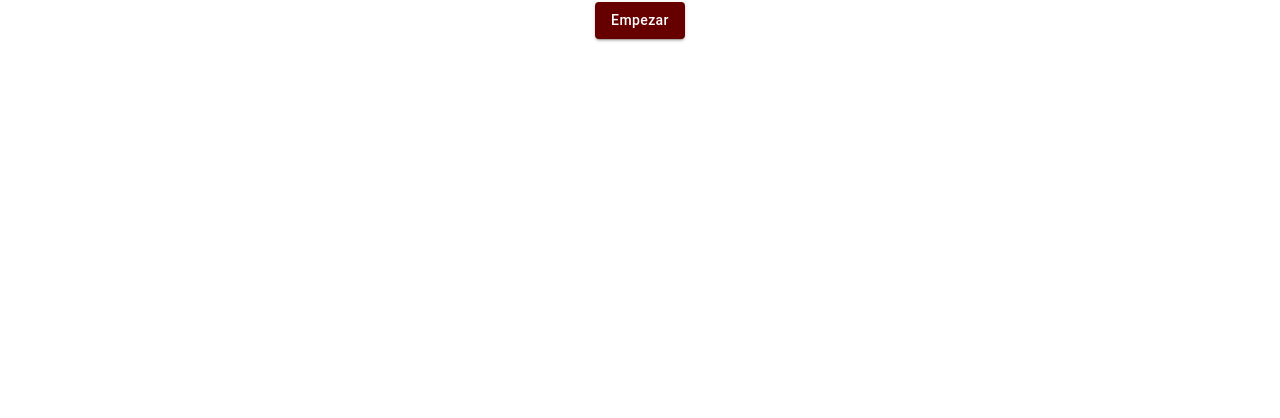
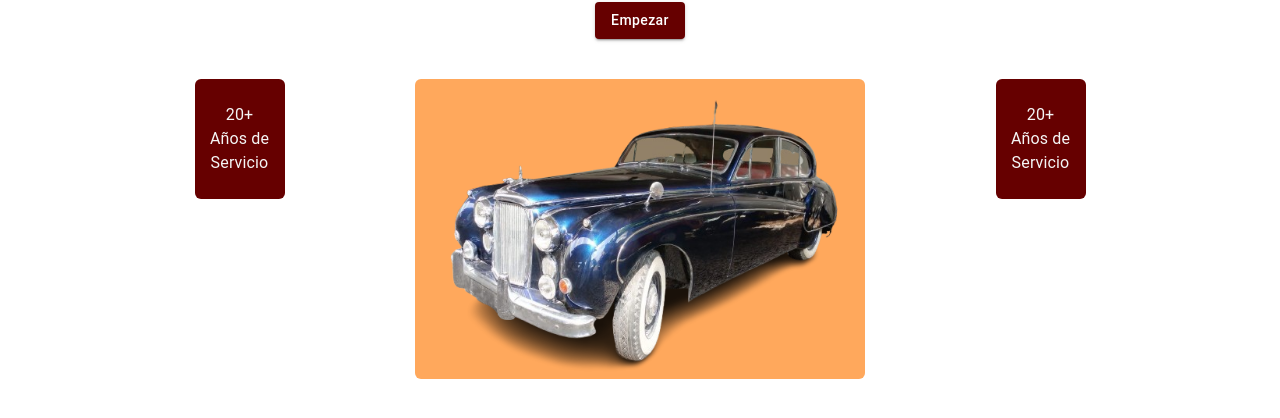
Before and after one commit to jdmc-unah/Autoverstat, a React (Vite) app in the folder autoverstat/: page / in a window 1280 px wide. Shown: the part 244-662 px from the top of the page. Built offline with nearby package versions, Linux system fonts and the light colour scheme.

Commit message:
imagen de bienvenida con fade

```diff
--- /dev/null
+++ b/autoverstat/src/components/welcome_section/Details.jsx
@@ -0,0 +1,17 @@
+import Box from '@mui/material/Box'
+import Typography from '@mui/material/Typography'
+
+
+const Stats = ({texto})=>{
+
+    return(
+        <Box height={120} width={90}
+        sx={{ display:'flex', flexDirection:'column', justifyContent:'center' , backgroundColor: 'var(--rojo)', borderRadius: 1.5 }} >
+            <Typography textAlign={'center'} variant="body1" color="var(--blanco)" sx={{whiteSpace: 'pre-line'}} >
+                {texto}
+            </Typography>
+        </Box>
+    )
+}
+
+export default Stats
--- /dev/null
+++ b/autoverstat/src/components/welcome_section/FadeImage.jsx
@@ -0,0 +1,55 @@
+import { useEffect, useState } from 'react';
+import { Fade, Box } from '@mui/material';
+
+import blueCarCrashed from '../../assets/blueCarCrashed.png'
+import blueCarFinished from '../../assets/blueCarFinished.png'
+
+const FadeImage = () => {
+  const [mostrarPrimera, setMostrarPrimera] = useState(true);
+
+  useEffect(() => {
+    const intervalo = setInterval(() => {
+      setMostrarPrimera((prev) => !prev);
+    }, 3000); // Cambia cada 3 segundos
+
+    return () => clearInterval(intervalo); // Limpieza al desmontar
+  }, []);
+
+  return (
+    <Box sx={{ position: 'relative', width: 450, height: 300,
+    overflow: 'hidden' , backgroundColor: 'var(--naranja)', borderRadius: 1.5}}>
+
+      <Fade in={mostrarPrimera} timeout={1000}>
+        <Box
+          component="img"
+          src={blueCarCrashed}
+
+          alt="Imagen 1"
+          sx={{
+            pl:1,
+            position: 'absolute',
+            width: '100%',
+            height: '100%',
+            objectFit: 'cover',
+          }}
+        />
+      </Fade>
+
+      <Fade in={!mostrarPrimera} timeout={1000}>
+        <Box
+          component="img"
+          src={blueCarFinished}
+          alt="Imagen 2"
+          sx={{
+            position: 'absolute',
+            width: '100%',
+            height: '100%',
+            objectFit: 'cover',
+          }}
+        />
+      </Fade>
+    </Box>
+  );
+};
+
+export default FadeImage;
--- a/autoverstat/src/components/welcome_section/Welcome.jsx
+++ b/autoverstat/src/components/welcome_section/Welcome.jsx
@@ -3,20 +3,30 @@ import Typography from '@mui/material/Typography'
 import Box from '@mui/material/Box'
 import Button from '@mui/material/Button'
 
-
-
+import Details from './Details'
+import FadeImage from './FadeImage'
 
 const Welcome =()=>{
 
     return(
+
+        <>
             <Box sx={{  mt: 10, display:'flex', alignItems:'center', flexDirection:'column'}} >
                 <Typography textAlign={'center'} variant="h4" color="var(--negro)">Donde la experiencia se convierte en excelencia</Typography>
                 <Typography sx={{pt:2, pb:4}} variant="body1" color="text.secondary">Acabados de la mejor calidad para tu vehículo</Typography>
                 <Button   size='medium' variant="contained" sx={{backgroundColor: "var(--rojo)", textTransform: 'none'}}>
                     Empezar
                 </Button>
+            </Box>
 
+            <Box sx={{display:'flex', justifyContent:'space-evenly', alignItems: 'top', mt:5}}>
+                <Details texto={ `20+ \n Años de Servicio`}/>
+                <FadeImage/>
+                <Details texto={ `20+ \n Años de Servicio`}/>
             </Box>
+
+        </>
+
     )
 }
 
```
Also changed, not shown: autoverstat/src/assets/blueCarCrashed.png (added), autoverstat/src/assets/blueCarFinished.png (added). Lines whose indentation alone changed are shown as unchanged.
